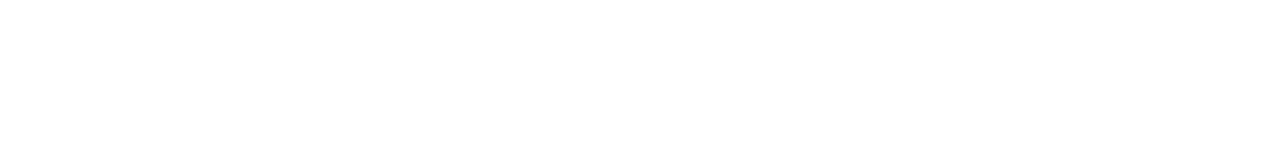
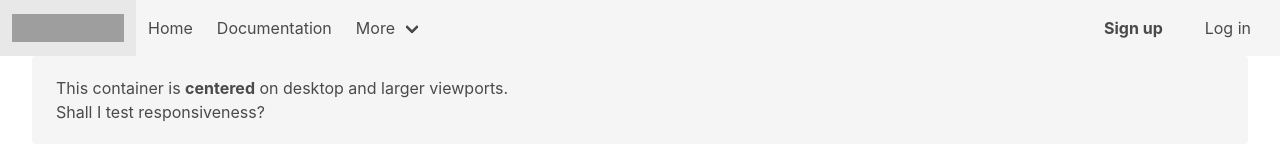
Before and after one commit to desasser/Japanese-Study-App, a plain HTML site: page index.html in a window 1280 px wide. Drawn offline with nearby package versions, Linux system fonts and the light colour scheme; grey boxes are pictures that could not be loaded.

Commit message:
container navbar testing

```diff
--- a/index.html
+++ b/index.html
@@ -9,5 +9,82 @@
 </head>
 <body>
 
+<!---This is a Navbar with title, page links, drop-down menu, and 2 tester buttons.-->
+<nav class="navbar is-light" role="navigation" aria-label="main navigation">
+    <div class="navbar-brand">
+      <a class="navbar-item" href="https://bulma.io">
+        <!--Navbar icon-->
+        <img src="https://bulma.io/images/bulma-logo.png" width="112" height="28">
+      </a>
+
+      <a role="button" class="navbar-burger" aria-label="menu" aria-expanded="false" data-target="navbarBasicExample">
+        <span aria-hidden="true"></span>
+        <span aria-hidden="true"></span>
+        <span aria-hidden="true"></span>
+      </a>
+    </div>
+
+    <div id="navbarBasicExample" class="navbar-menu">
+      <div class="navbar-start">
+        <a class="navbar-item">
+          Home
+        </a>
+
+        <a class="navbar-item">
+          Documentation
+        </a>
+        <!---Navbar dropdown-->
+        <div class="navbar-item has-dropdown is-hoverable">
+          <a class="navbar-link">
+            More
+          </a>
+
+          <div class="navbar-dropdown">
+            <a class="navbar-item">
+              About
+            </a>
+            <a class="navbar-item">
+              Jobs
+            </a>
+            <a class="navbar-item">
+              Contact
+            </a>
+            <hr class="navbar-divider">
+            <a class="navbar-item">
+              Report an issue
+            </a>
+          </div>
+        </div>
+      </div>
+
+      <div class="navbar-end">
+        <div class="navbar-item">
+          <div class="buttons">
+            <a class="button is-light">
+              <strong>Sign up</strong>
+            </a>
+            <a class="button is-light">
+              Log in
+            </a>
+          </div>
+        </div>
+      </div>
+    </div>
+  </nav>
+
+<!--A container-->
+<main class="container is-fluid">
+    <div class="notification">
+      This container is <strong>centered</strong> on desktop and larger viewports.
+
+      <p class= "is-centered">Shall I test responsiveness?</p>
+    </div>
+
+</main>
+
+
+
+
+
 </body>
 </html>
```
